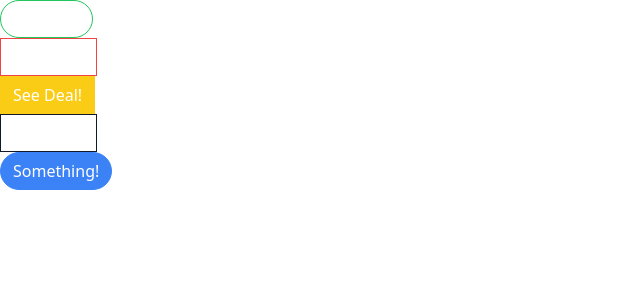
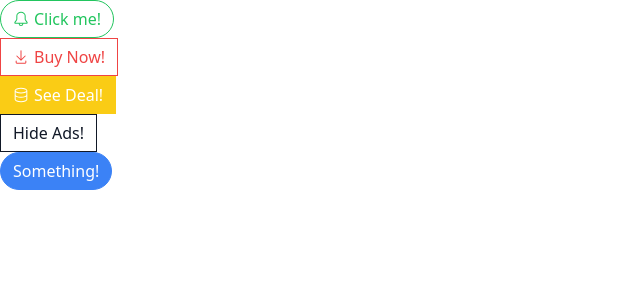
Before and after one commit to luisc8487/navigation-routing-system, a React (Create React App) app in the folder react-comp/: page / in a window 1280 px wide. Shown: the top 300 px of the page, without its empty margins (0-640 px from the left). Built offline with nearby package versions, Linux system fonts and the light colour scheme.

Commit message:
used React Icons

```diff
--- a/react-comp/package.json
+++ b/react-comp/package.json
@@ -12,7 +12,9 @@
     "prop-types": "^15.8.1",
     "react": "^19.1.0",
     "react-dom": "^19.1.0",
+    "react-icons": "^5.5.0",
     "react-scripts": "5.0.1",
+    "tailwind-merge": "^3.3.0",
     "web-vitals": "^2.1.4"
   },
   "scripts": {
--- a/react-comp/src/App.jsx
+++ b/react-comp/src/App.jsx
@@ -1,21 +1,26 @@
+import {GoBell, GoDownload, GoDatabase} from "react-icons/go";
 import Button from "./Button";
-import "./index.css";
 
 function App() {
   return (
     <div>
       <div>
         <Button success rounded outline>
+          <GoBell />
           Click me!
         </Button>
       </div>
       <div>
         <Button danger outline>
+          <GoDownload />
           Buy Now!
         </Button>
       </div>
       <div>
-        <Button warning>See Deal!</Button>
+        <Button warning>
+          <GoDatabase />
+          See Deal!
+        </Button>
       </div>
       <div>
         <Button secondary outline>
--- a/react-comp/src/Button.jsx
+++ b/react-comp/src/Button.jsx
@@ -1,4 +1,5 @@
 import className from "classnames";
+import {twMerge} from "tailwind-merge";
 
 const finalClassName = className("px-3", "py-1.5", "bg-blue-500");
 console.log(finalClassName);
@@ -13,7 +14,8 @@
   outline,
   rounded,
 }) {
-  const classes = className("px-3 py-1.5 border", {
+  const classes = twMerge(
+    className("flex items-center px-3 py-1.5 border", {
       "border-blue-500 bg-blue-500 text-white": primary,
       "border-gray-900 bg-gray-900 text-white": secondary,
       "border-green-500 bg-green-500 text-white": success,
@@ -26,7 +28,8 @@
       "text-green-500": outline && success,
       "text-yellow-500": outline && warning,
       "text-red-500": outline && danger,
-  });
+    })
+  );
 
   return <button className={classes}>{children}</button>;
 }
--- a/react-comp/src/index.css
+++ b/react-comp/src/index.css
@@ -1,3 +1,7 @@
 @tailwind base;
 @tailwind components;
 @tailwind utilities;
+
+button > svg {
+  margin-right: 5px;
+}
```
Also changed, not shown: 1 other file (tests, documents, lock files or other folders). Lines whose indentation alone changed are shown as unchanged.
